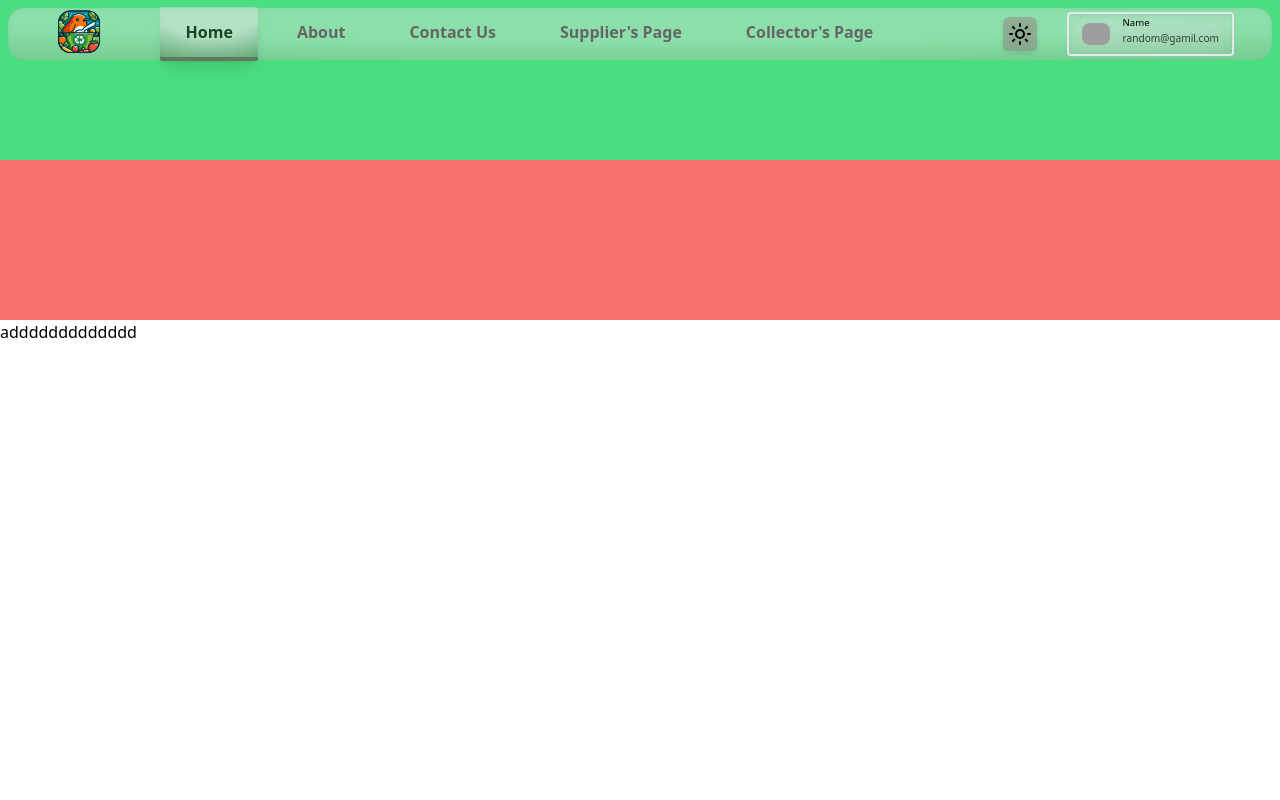
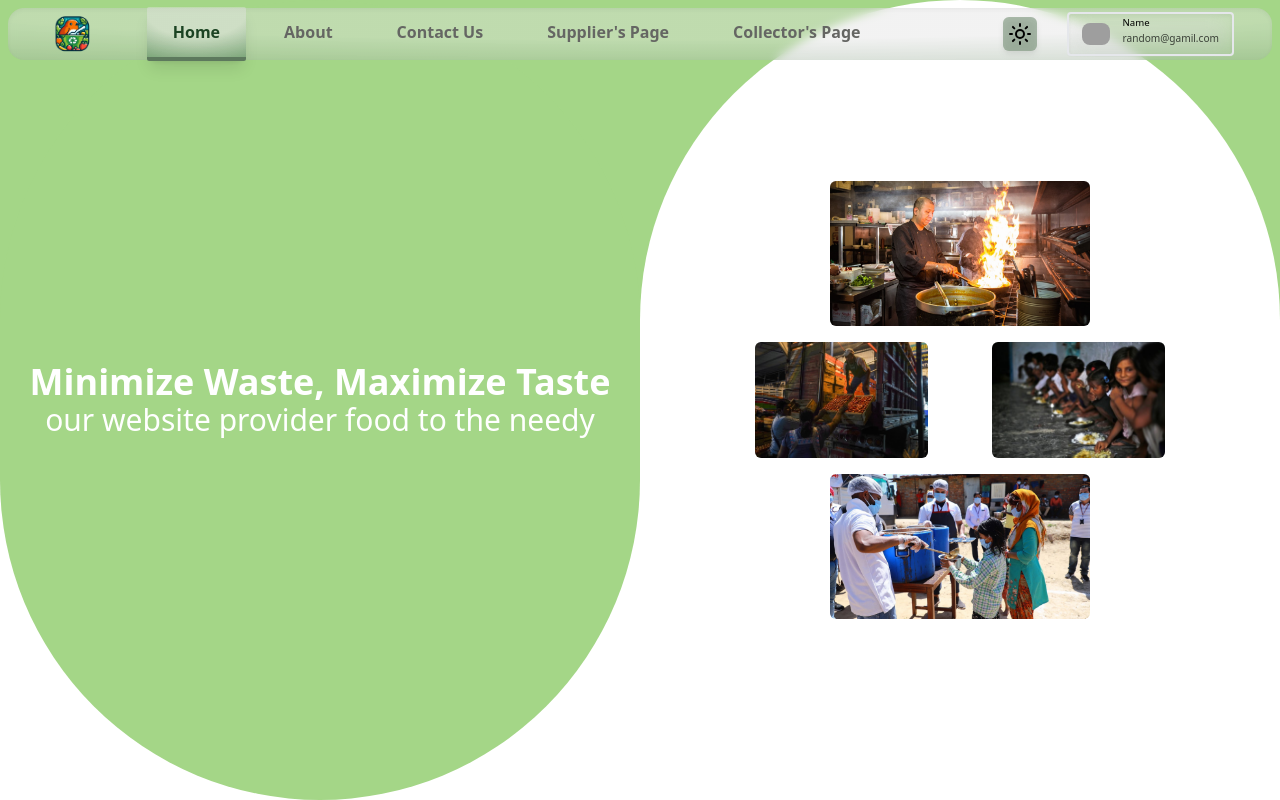
Before and after one commit to AvirupRay/reckon_5.0, a React (Vite) app in the folder ClientSide/: page / in a window 1280 px wide. Built offline with nearby package versions, Linux system fonts and the light colour scheme; grey boxes are pictures that could not be loaded.

Commit message:
home-changed

```diff
--- a/ClientSide/src/Components/Header/Header.jsx
+++ b/ClientSide/src/Components/Header/Header.jsx
@@ -26,9 +26,9 @@ const Header = () => {
       <div className="[background:radial-gradient(125%_125%_at_50%_10%,#e2e2e270_40%,#8fa88d7c_100%)] dark:[background:radial-gradient(125%_125%_at_50%_10%,#5672566b_40%,#8fa88d7c_100%)] backdrop-blur-sm  h-[6.5vh] mx-2 my-2 rounded-2xl  flex gap-[1vw] shadow-inner justify-normal items-center">
         <NavLink
           className={() => `
-          h-[6.5vh] px-[2vw] py-1 mx-3 text-md rounded-md transition-all flex items-center justify-center border-b-[.3rem] border-transparent font-semibold self-center`}
+          h-[6.5vh] px-[2vw] py-1 mx-3 text-md rounded-md transition-all flex items-center justify-center  border-transparent font-semibold self-center`}
         >
-          <img src={RobinFoodLogo} className=" w-[5vw]" alt="Logo" />
+          <img src={RobinFoodLogo} className=" w-[4vw]" alt="Logo" />
         </NavLink>
         <NavLink
           to="/"
--- a/ClientSide/src/Components/HomePage/Home.jsx
+++ b/ClientSide/src/Components/HomePage/Home.jsx
@@ -1,48 +1,50 @@
 import React from "react";
 import { Link, NavLink } from "react-router-dom";
 import gsap from "gsap";
-import pic1 from "../../Pictures/1.jpg"
-import pic2 from "../../Pictures/2.jpg"
-import pic3 from "../../Pictures/3.jpg"
-import pic4 from "../../Pictures/4.jpg"
+import pic1 from "../../Pictures/1.jpg";
+import pic2 from "../../Pictures/2.jpg";
+import pic3 from "../../Pictures/3.jpg";
+import pic4 from "../../Pictures/4.jpg";
 
 function Home() {
   return (
     <>
-      <div className=" h-[100vh] w-[100vw] flex  flex-col overflow-y-scroll">
-
-
+      <div className="h-[100vh]  w-[100vw] flex  flex-col  ">
+        <div className="  overflow-y-scroll relative scrollbar-hide">
           <div
-          className=" w-[100vw] h-[50vh]  bg-green-400 flex justify-first items-center"
+            className=" w-[100vw] h-[50vh]   flex justify-first items-center bg-[#a4d687]"
             id="page1"
           ></div>
 
           <div
-          className=" w-[100vw] h-[50vh] bg-red-400 flex justify-first items-center"
+            className=" w-[100vw] h-[50vh]  flex justify-first items-center"
             id="page1"
           ></div>
           {/* circles */}
-        {/* <div className=" absolute top-[0vh] flex hidden">
-          <div className=" w-[50vw] h-[100vh] rounded-full bg-green-400 flex justify-center items-center">
-            <h1 className=" text-3xl text-wrap text-center w-auto p-5 text-white" >
-              <span className=" text-4xl font-extrabold">Minimize Waste, Maximize Taste</span><br /> our website provider food to the needy
+          <div className=" absolute top-[0vh] flex ">
+            <div className=" w-[50vw] h-[100vh] rounded-full bg-[#a4d687] flex justify-center items-center">
+              <h1 className=" text-3xl text-wrap text-center w-auto p-5 text-white">
+                <span className=" text-4xl font-extrabold">
+                  Minimize Waste, Maximize Taste
+                </span>
+                <br /> our website provider food to the needy
               </h1>
-          </div> */}
+            </div>
 
             {/* images ball */}
-          {/* <div className=" w-[50vw] rounded-full bg-white flex justify-center items-center">
+            <div className=" w-[50vw] rounded-full bg-white flex justify-center items-center">
               <div className=" flex p-10 flex-wrap justify-center items-center gap-4 w-[80%]">
-              <img src={pic1} alt="" className=" w-[60%] rounded-md"/>
-              <img src={pic2} alt="" className=" w-[40%] rounded-md mr-12"/>
-              <img src={pic3} alt="" className=" w-[40%] rounded-md"/>
-              <img src={pic4} alt="" className=" w-[60%] rounded-md"/>
+                <img src={pic1} alt="" className=" w-[60%] rounded-md" />
+                <img src={pic2} alt="" className=" w-[40%] rounded-md mr-12" />
+                <img src={pic3} alt="" className=" w-[40%] rounded-md" />
+                <img src={pic4} alt="" className=" w-[60%] rounded-md" />
               </div>
             </div>
-        </div> */}
-        <div className="h-[150vh]">addddddddddddd</div>
+          </div>
+          <div className="h-[150vh] bg-green-600">addddddddddddd</div>
+        </div>
       </div>
     </>
-
   );
 }
 
```
Lines whose indentation alone changed are shown as unchanged.
